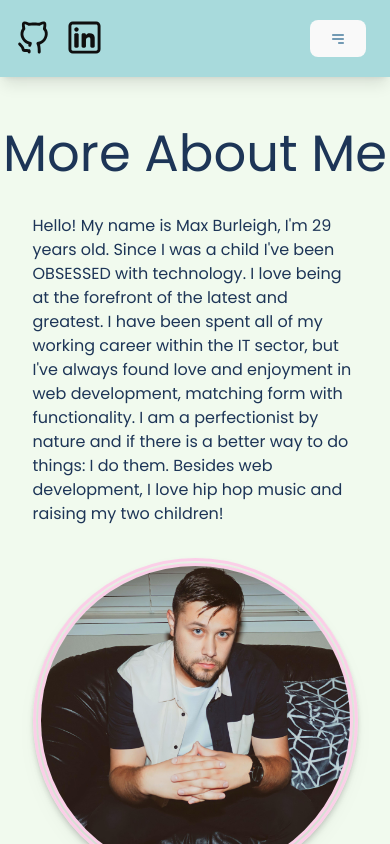
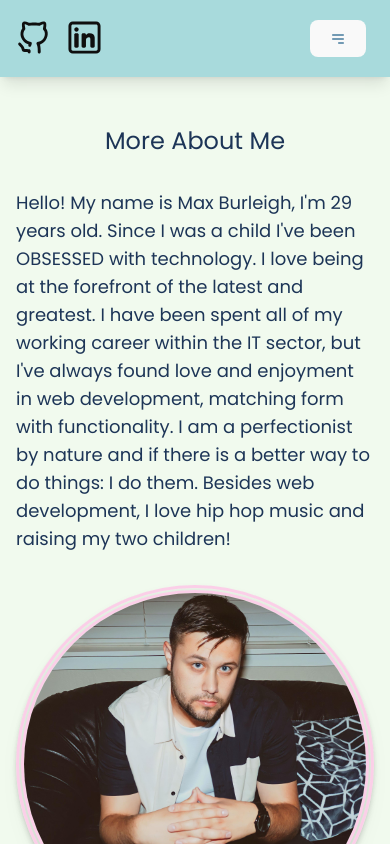
Before and after one commit to MonkeyCrumbs999/Max-Burleigh-Portfolio-V2, a React (Vite) app: page /about in a window 390 px wide. Shown: the top 844 px of the page. Built offline with nearby package versions, Linux system fonts and the light colour scheme.

Commit message:
adjusted mobile view for about me page

```diff
--- a/src/components/About.jsx
+++ b/src/components/About.jsx
@@ -33,9 +33,9 @@ const About = () => {
   };
 
   return (
-    <div className="flex flex-col mt-12 justify-center items-center gap-8">
-      <h1>More About Me</h1>
-      <p className="lg:w-1/3 w-5/6">
+    <div className="flex flex-col mt-12 justify-center items-center gap-8 lg:px-4 px-2">
+      <h1 className="text-2xl lg:text-4xl">More About Me</h1>
+      <p className="lg:w-1/3 w-full text-lg lg:text-xl px-2">
         Hello! My name is Max Burleigh, I'm 29 years old. Since I was a child
         I've been OBSESSED with technology. I love being at the forefront of the
         latest and greatest. I have been spent all of my working career within
@@ -44,7 +44,7 @@ const About = () => {
         nature and if there is a better way to do things: I do them. Besides web
         development, I love hip hop music and raising my two children!
       </p>
-      <div className="lg:w-3/12 w-10/12">
+      <div className="lg:w-3/12 w-full px-2">
         <motion.img
           ref={ref}
           onMouseMove={handleGesture}
@@ -53,7 +53,7 @@ const About = () => {
           onTouchEnd={handleGestureEnd}
           src={Pic}
           alt="About me"
-          className="object-contain rounded-full drop-shadow-lg shadow-md border-8 border-double border-pink-200"
+          className="object-contain rounded-full drop-shadow-lg shadow-md border-8 border-double border-pink-200 w-full"
           style={{ translateX: springX, translateY: springY }}
         />
       </div>
```
